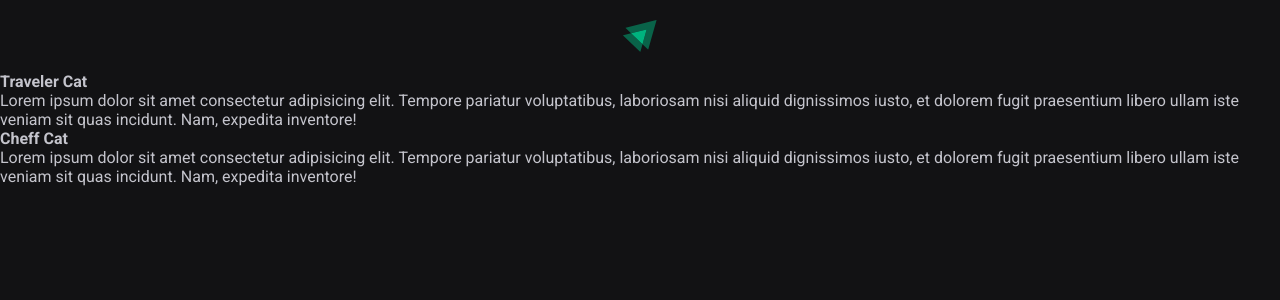
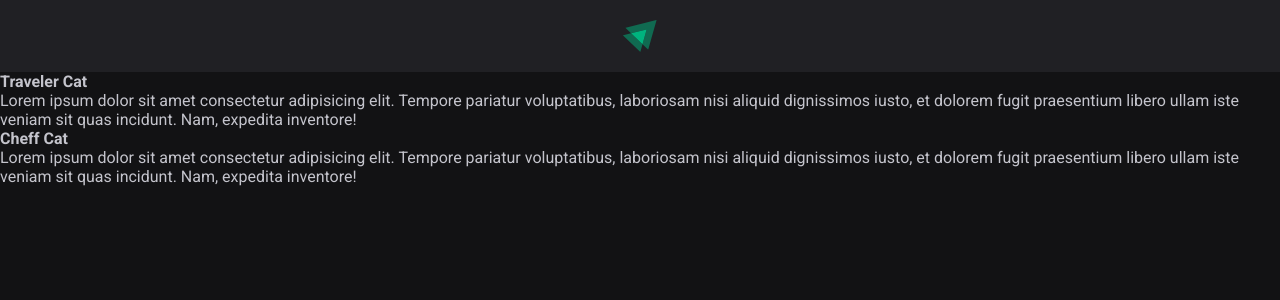
Before and after one commit to sdrashen/01-fundamentos-reactjs, a React (Vite) app: page / in a window 1280 px wide. Shown: the top 300 px of the page. Built offline with nearby package versions, Linux system fonts and the light colour scheme.

Commit message:
fix: fix typo on var style name

```diff
--- a/src/components/Header.module.css
+++ b/src/components/Header.module.css
@@ -1,5 +1,5 @@
 .header {
-  background: var_(--gray-800);
+  background: var(--gray-800);
   display: flex;
   justify-content: center;
   padding: 1.25rem 0;
```
